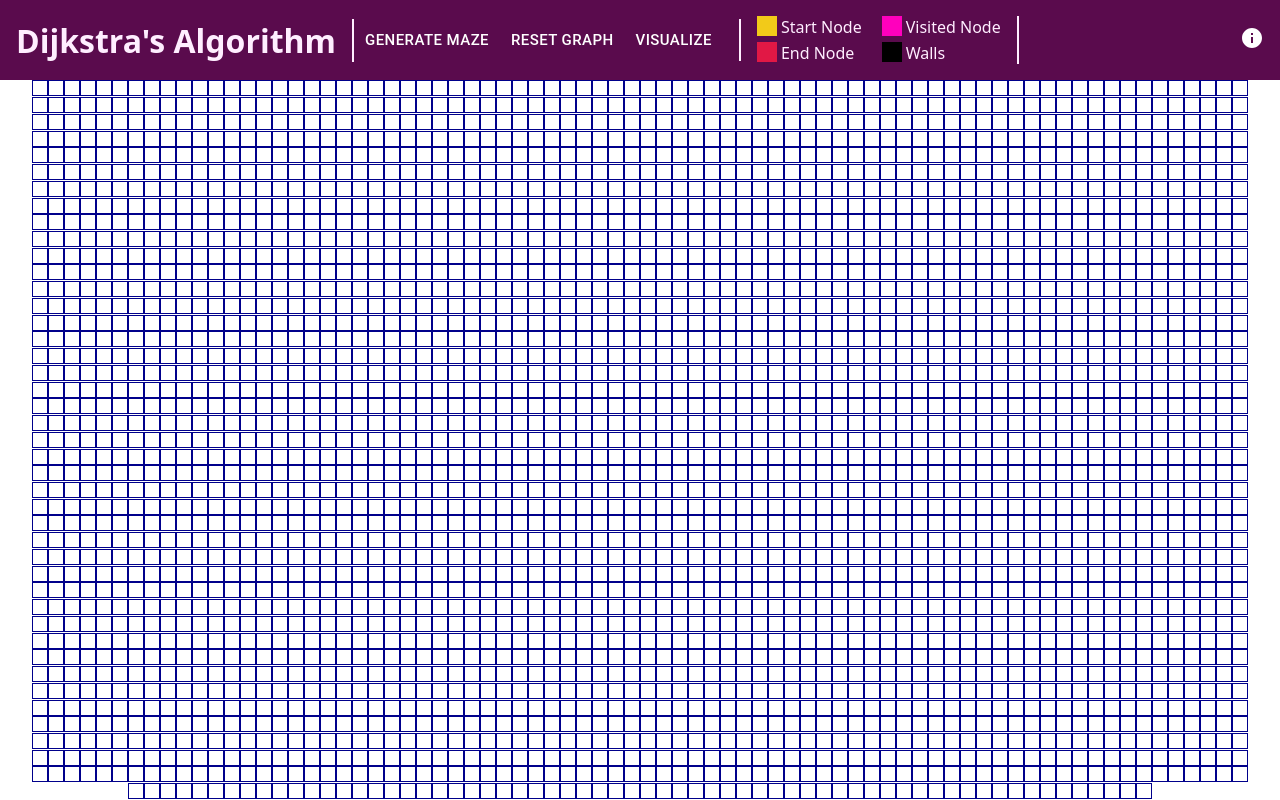
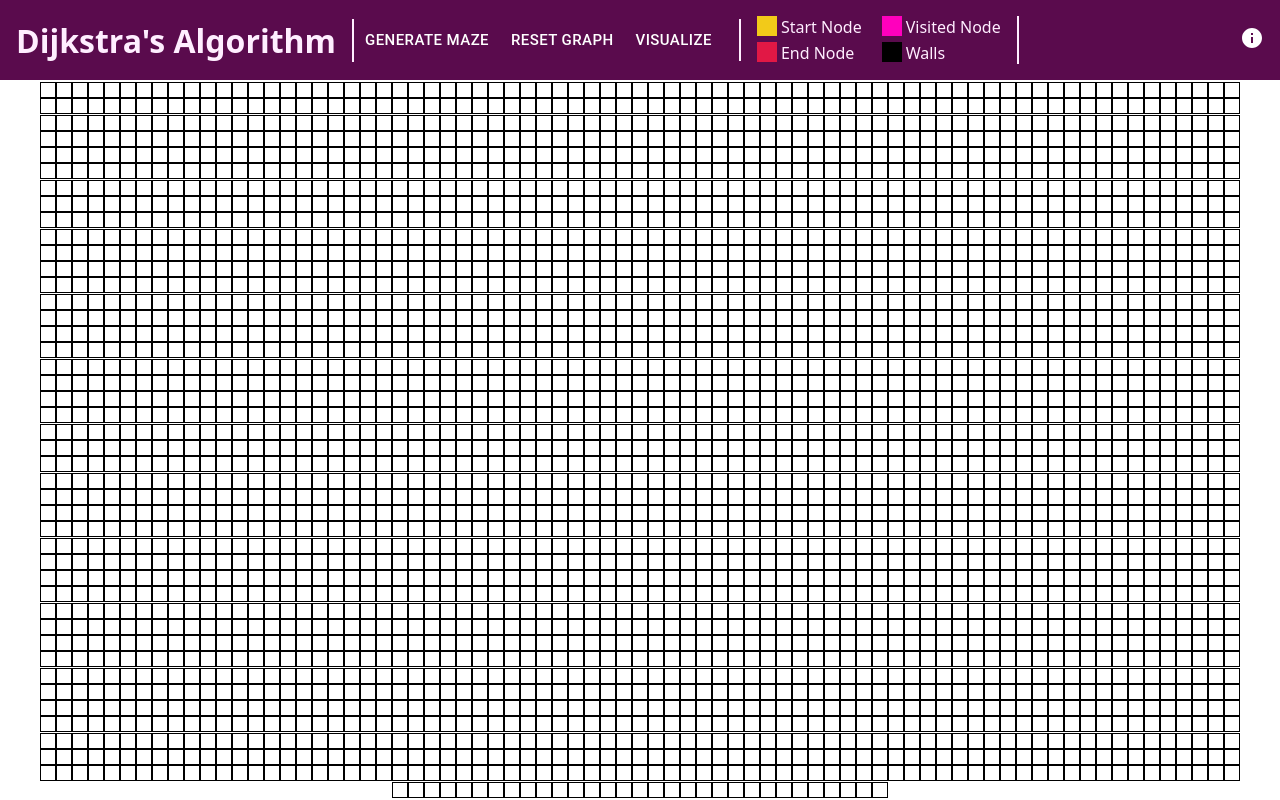
Before and after one commit to ashrah38/algorithms, a React (Create React App) app: page / in a window 1280 px wide. Built offline with nearby package versions, Linux system fonts and the light colour scheme.

Commit message:
Animation framework completed

```diff
--- a/src/App.js
+++ b/src/App.js
@@ -4,22 +4,17 @@ import MazeContainer from "./components/MazeContainer";
 import Maze from "./dijkstra/Maze";
 
 const App = () => {
-  const [mazeObject, setMazeObject] = useState(new Maze(0, 0));
-  const [mazeState, setMazeState] = useState([]);
-  const [forceRender, setForceRender] = useState(false);
+  const [generateMaze, setGenerateMaze] = useState(false);
 
-  const generateMaze = () => {};
+  // fired on clicking the 'Generate Maze' Button
+  const generateMazeHandler = () => {
+    setGenerateMaze(!generateMaze);
+  };
 
   return (
     <div className="primary-container">
-      <Toolbar generateMaze={generateMaze} />
-      <MazeContainer
-        mazeState={mazeState}
-        setMazeState={setMazeState}
-        forceRender={forceRender}
-        mazeObject={mazeObject}
-        setMazeObject={setMazeObject}
-      />
+      <Toolbar generateMaze={generateMazeHandler} />
+      <MazeContainer generateMaze={generateMaze} />
     </div>
   );
 };
--- a/src/components/MazeContainer.js
+++ b/src/components/MazeContainer.js
@@ -1,23 +1,40 @@
 import { React, useRef, useEffect, useState } from "react";
 import Maze from "../dijkstra/Maze";
 
-const MazeContainer = ({ mazeState, setMazeState, mazeObject, setMazeObject, forceRender }) => {
+const MazeContainer = ({ generateMaze }) => {
   const mazeRef = useRef(null);
+  const [mazeObject, setMazeObject] = useState(new Maze(0, 0));
+  const [mazeState, setMazeState] = useState([]);
   // retrieve the dimensions of the maze container after first render - only fired on the first render
   useEffect(() => {
     const { width, height } = mazeRef.current.getBoundingClientRect();
     const newMaze = new Maze(width, height); // this creates the Maze object on which all computations are done.
-    // for the visuals, we don't need to store the maze object as the state.
-    // instead, we will store state independently as an array of objects, where each object
-    // represents one grid block, and contains the CSS classes associated with each grid block
+    setMazeObject(newMaze);
     setMazeState(newMaze.mazeState);
-    setMazeObject(newMaze);
   }, []);
+
+  const generateWalls = () => {
+    setMazeObject(mazeObject.generateWalls());
+
+    mazeObject.mazeState.forEach((node) => {
+      setTimeout(() => {
+        const updatedState = [...mazeState];
+        if (node.isWall) updatedState[node.id].class = "wall-node maze-node";
+        setMazeState(updatedState);
+      }, 10);
+    });
+  };
 
   return (
     <div ref={mazeRef} className="maze-container">
       {mazeState.map((node) => (
-        <div className={node.class} key={node.id}></div>
+        <div
+          onClick={() => {
+            generateWalls();
+          }}
+          className={node.class}
+          key={node.id}
+        ></div>
       ))}
     </div>
   );
--- a/src/dijkstra/Maze.js
+++ b/src/dijkstra/Maze.js
@@ -6,6 +6,8 @@ class Maze {
   constructor(width, height) {
     this.size = 0;
     this.nodes = [];
+    this.visitedNodes = [];
+    this.unvisitedNodes = [];
     this.mazeState = [];
     let id = 0;
     for (let i = 0; i < Math.ceil(width / nodeLength); i++) {
@@ -19,12 +21,17 @@ class Maze {
     }
   }
 
+  // assigns the wall nodes randomly
   generateWalls() {
     for (let i = 0; i < this.size; i += 3) {
       this.nodes[i].isWall = true;
       this.mazeState[i].isWall = true;
     }
+    return this;
   }
+
+  // assigns the start and the end nodes
+  assignNodes() {}
 }
 
 export default Maze;
--- a/src/index.css
+++ b/src/index.css
@@ -104,12 +104,13 @@
   justify-content: center;
   height: 95%;
   width: 95%;
+  padding: 2px;
 }
 
 .maze-node {
   height: 16px;
   width: 16px;
-  border: 1px solid darkblue;
+  border: 1px solid black;
 }
 
 .wall-node {
```
